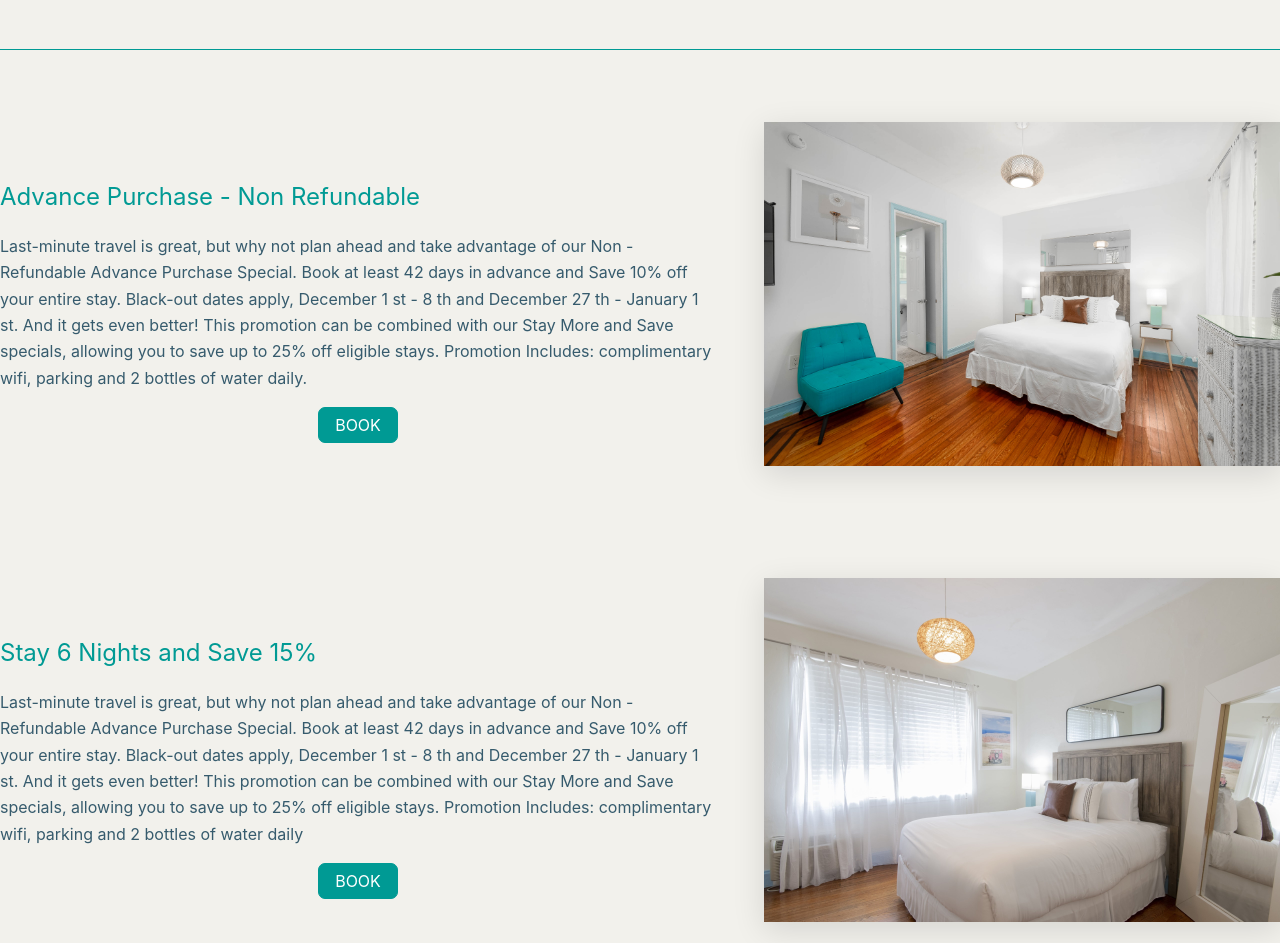
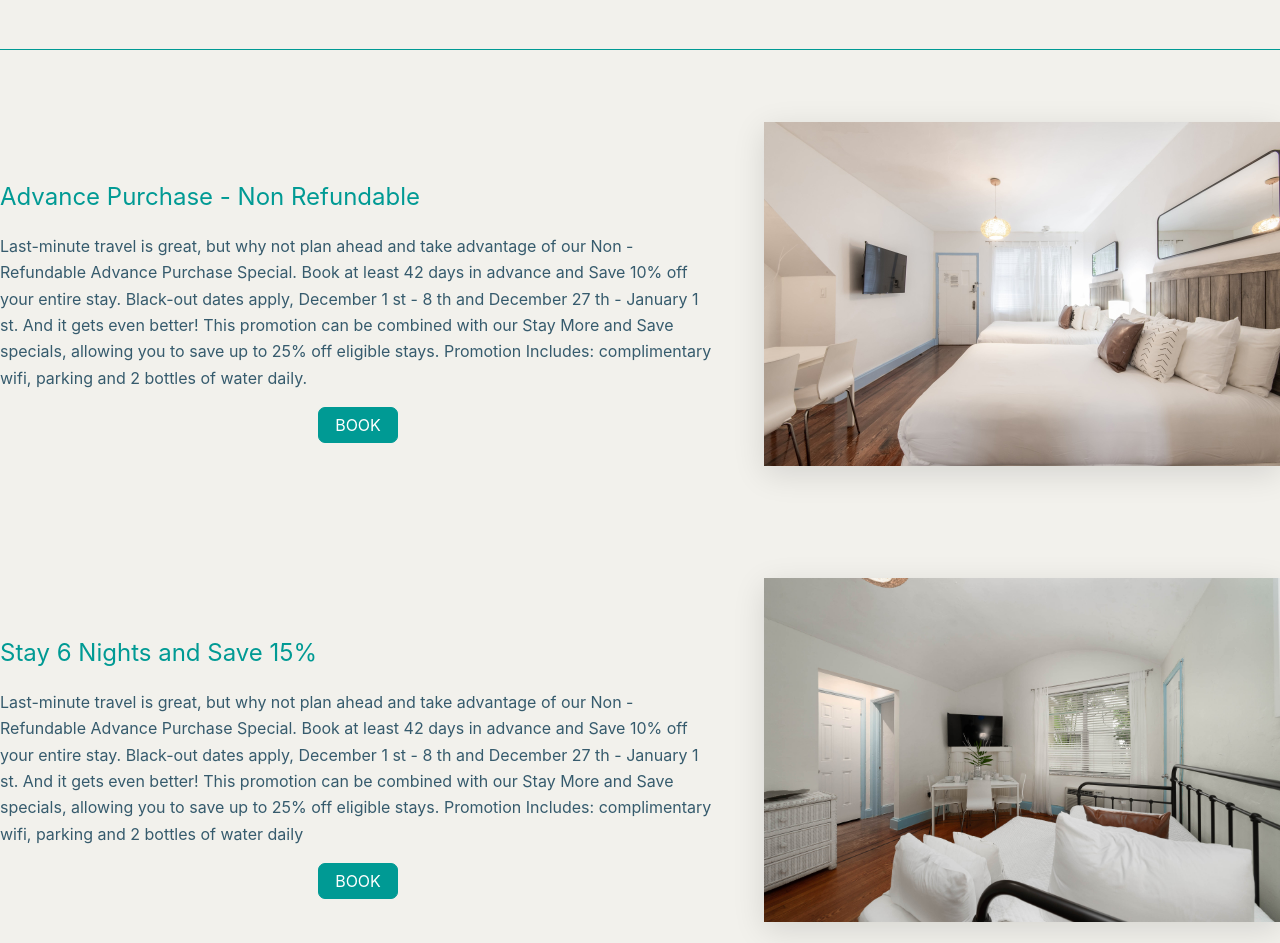
Before and after one commit to dmartss/villa-paradiso-hotels, a Next.js app: page /specials in a window 1280 px wide. Shown: the part 449-1392 px from the top of the page. Built offline with nearby package versions, Linux system fonts and the light colour scheme; a web font is replaced by a local one.

Commit message:
change pics

```diff
--- a/components/specials.js
+++ b/components/specials.js
@@ -39,7 +39,7 @@ export default function Home() {
             className="no-drag no-tap-highlight"
             shadow
             alt="Room 2"
-            src="/images/rooms/16/1.jpg"
+            src="/images/rooms/multi-unit/1.jpg"
             width={3000 / 6}
             height={2000 / 6}
           />
@@ -54,7 +54,7 @@ export default function Home() {
             className="no-drag no-tap-highlight"
             shadow
             alt="Room 3"
-            src="/images/rooms/18/3.jpg"
+            src="/images/rooms/19/4.jpg"
             width={2064 / 4}
             height={1376 / 4}
           />
```
